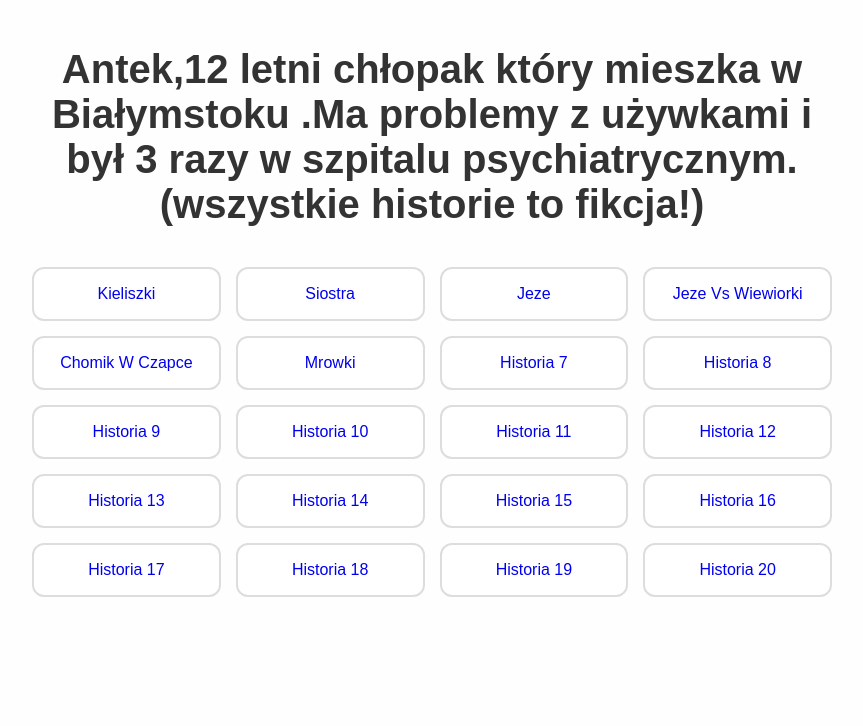
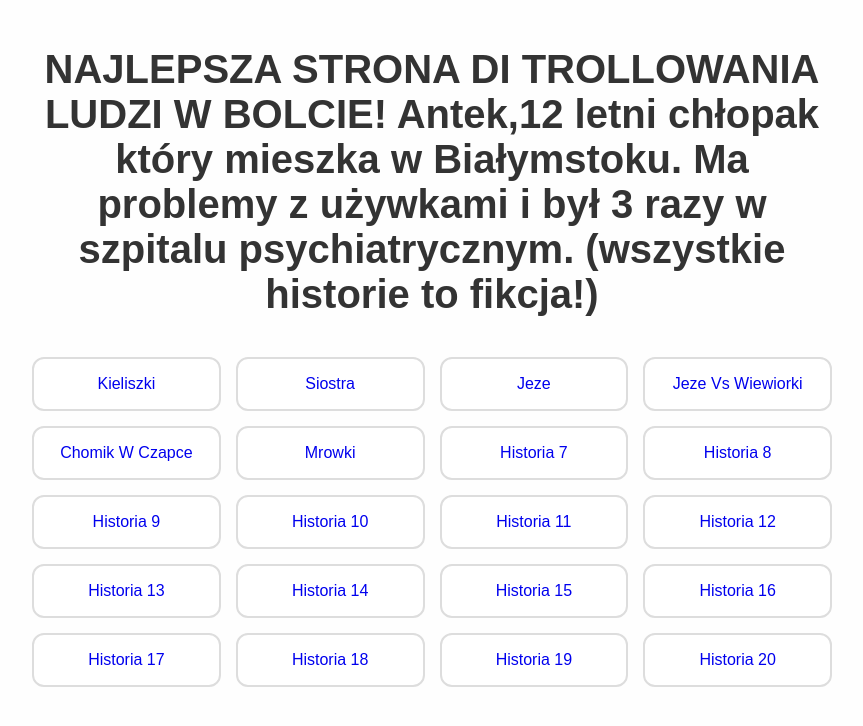
Before and after one commit to kostek1123Q/historie, a plain HTML site: page index.html in a window 1280 px wide. Shown: the whole page, without its empty margins (208-1071 px from the left). Drawn offline with Linux system fonts and the light colour scheme.

Commit message:
Update index.html

```diff
--- a/index.html
+++ b/index.html
@@ -8,7 +8,8 @@
 </head>
 <body>
   <div class="container">
-    <h1>Antek,12 letni chłopak który mieszka w Białymstoku .Ma problemy z używkami i był 3 razy w szpitalu psychiatrycznym. (wszystkie historie to fikcja!)</h1>
+    <h1> NAJLEPSZA STRONA DI TROLLOWANIA LUDZI W BOLCIE!
+Antek,12 letni chłopak który mieszka w Białymstoku. Ma problemy z używkami i był 3 razy w szpitalu psychiatrycznym. (wszystkie historie to fikcja!)</h1>
     <ul class="story-list">
       <li><a href="historie/kieliszki.html">Kieliszki</a></li>
       <li><a href="historie/siostra.html">Siostra</a></li>
```
